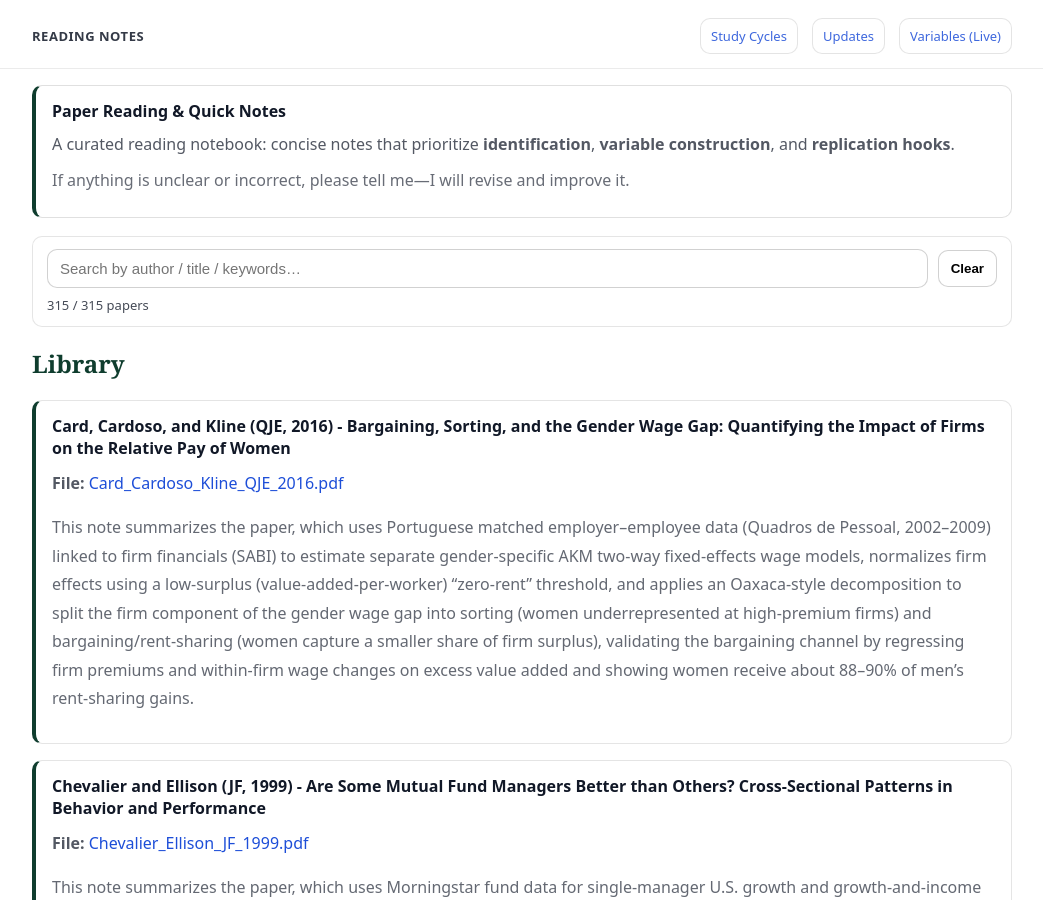
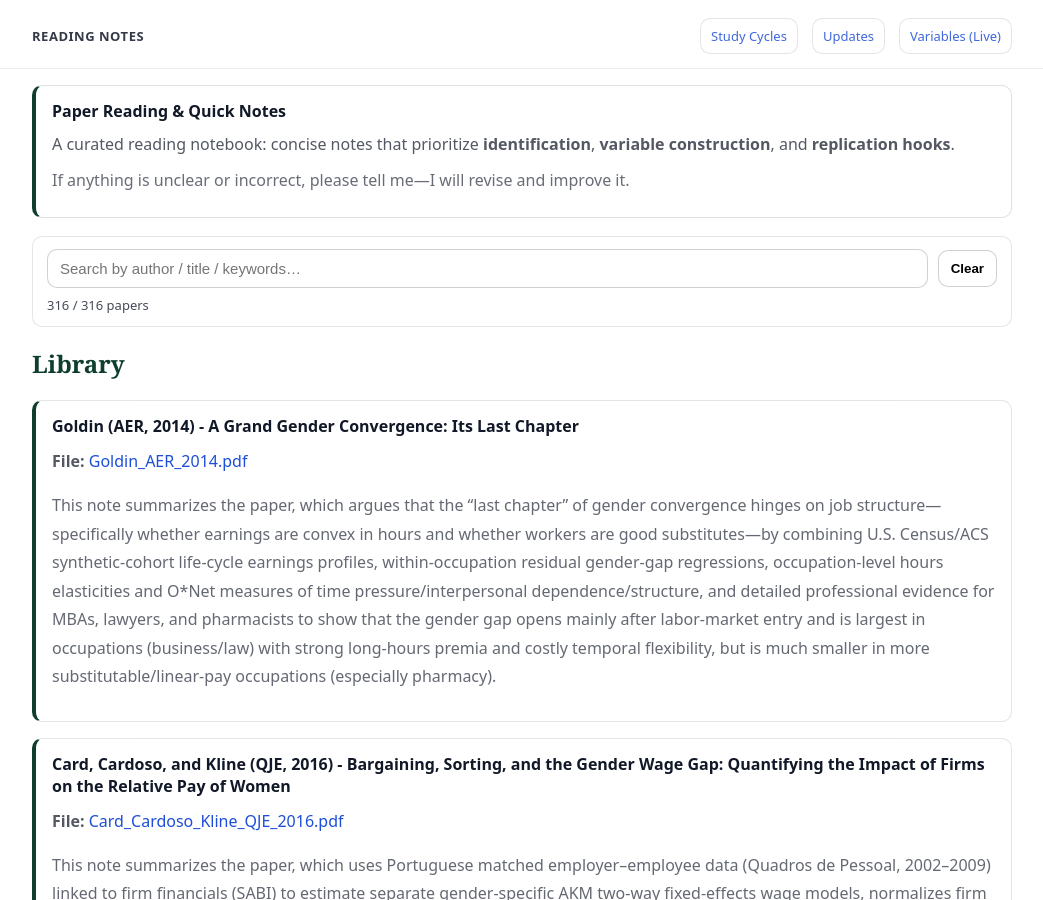
Before and after one commit to yaxinzn/study-archive, a Jekyll site: the page built from reading/index.md, in a window 1280 px wide and 900 px high. Shown: the whole window, without its empty margins (118-1161 px from the left). Built offline with Jekyll 4.4.1, drawn with Linux system fonts in a browser that asks for light colours.

Commit message:
Reading: add/update Goldin_AER_2014.pdf

```diff
--- a/_data/reading.yml
+++ b/_data/reading.yml
@@ -1,3 +1,7 @@
+- title: "Goldin (AER, 2014) - A Grand Gender Convergence: Its Last Chapter"
+  file: "Goldin_AER_2014.pdf"
+  desc: "This note summarizes the paper, which argues that the “last chapter” of gender convergence hinges on job structure—specifically whether earnings are convex in hours and whether workers are good substitutes—by combining U.S. Census/ACS synthetic-cohort life-cycle earnings profiles, within-occupation residual gender-gap regressions, occupation-level hours elasticities and O*Net measures of time pressure/interpersonal dependence/structure, and detailed professional evidence for MBAs, lawyers, and pharmacists to show that the gender gap opens mainly after labor-market entry and is largest in occupations (business/law) with strong long-hours premia and costly temporal flexibility, but is much smaller in more substitutable/linear-pay occupations (especially pharmacy)."
+
 - title: "Card, Cardoso, and Kline (QJE, 2016) - Bargaining, Sorting, and the Gender Wage Gap: Quantifying the Impact of Firms on the Relative Pay of Women"
   file: "Card_Cardoso_Kline_QJE_2016.pdf"
   desc: "This note summarizes the paper, which uses Portuguese matched employer–employee data (Quadros de Pessoal, 2002–2009) linked to firm financials (SABI) to estimate separate gender-specific AKM two-way fixed-effects wage models, normalizes firm effects using a low-surplus (value-added-per-worker) “zero-rent” threshold, and applies an Oaxaca-style decomposition to split the firm component of the gender wage gap into sorting (women underrepresented at high-premium firms) and bargaining/rent-sharing (women capture a smaller share of firm surplus), validating the bargaining channel by regressing firm premiums and within-firm wage changes on excess value added and showing women receive about 88–90% of men’s rent-sharing gains."
```
Also changed, not shown: 1 other file.
